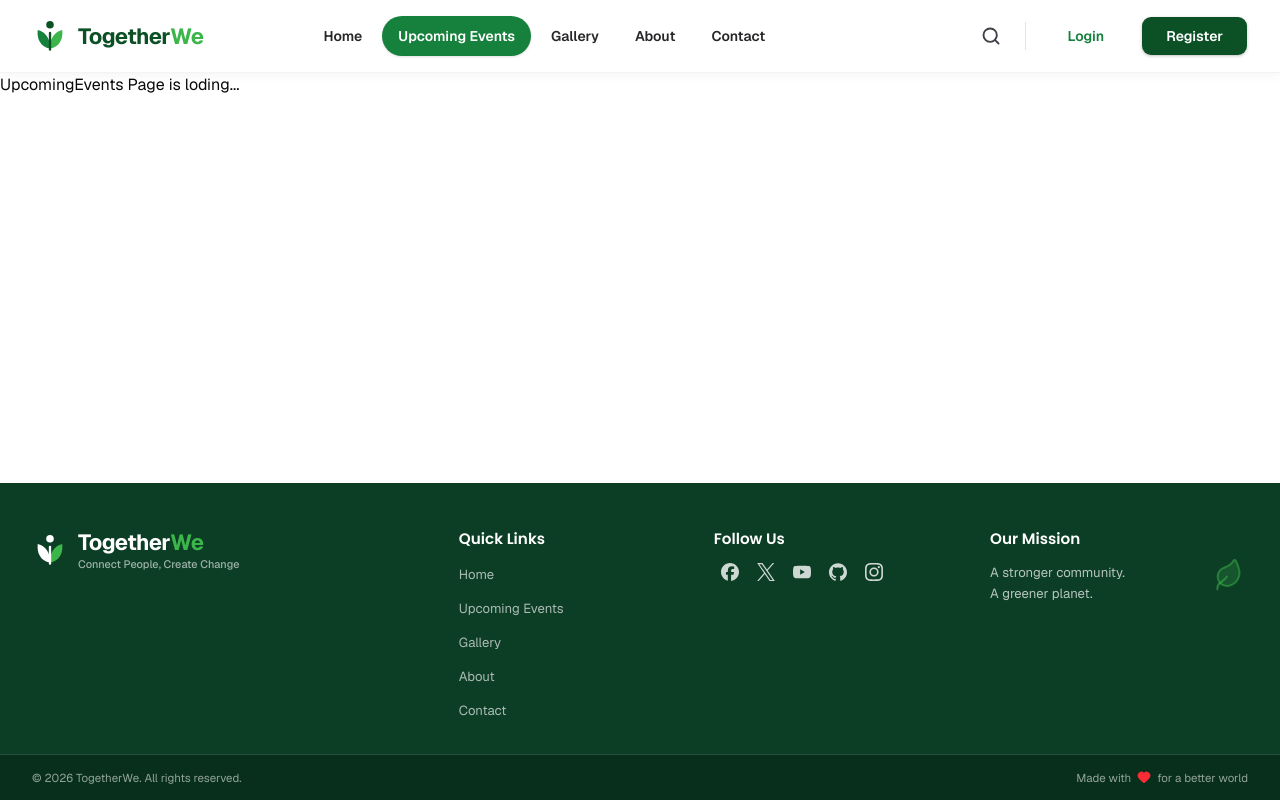
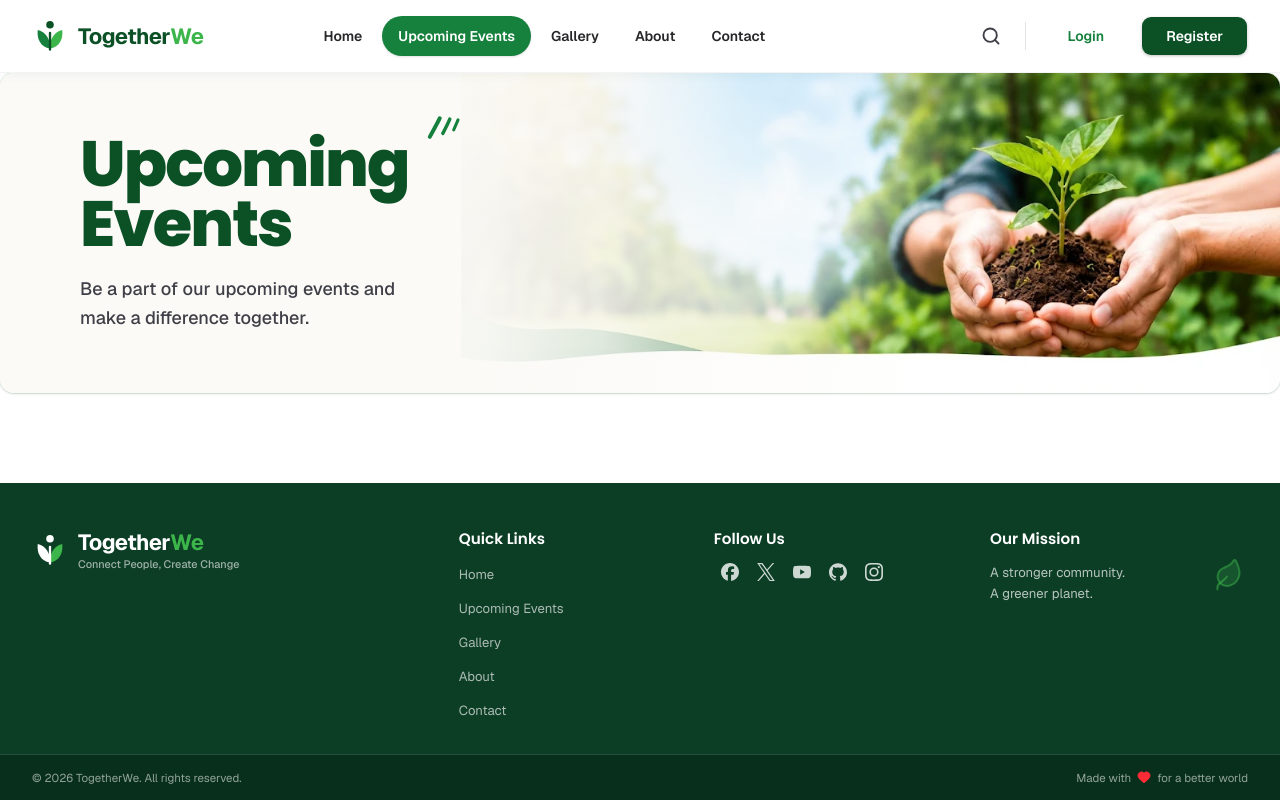
Before and after one commit to Hasan200826/togetherwe, a Next.js app: page /upcoming-events in a window 1280 px wide. Built offline with nearby package versions, Linux system fonts and the light colour scheme.

Commit message:
creat upcoming-events-hero

```diff
--- a/src/app/upcoming-events/page.tsx
+++ b/src/app/upcoming-events/page.tsx
@@ -1,11 +1,17 @@
-import React from 'react';
+import type { Metadata } from "next"
 
-const UpcomingEventsPage = () => {
+import { UpcomingEventsHero } from "@/components/upcoming-events-hero"
+
+export const metadata: Metadata = {
+  title: "Upcoming Events | TogetherWe",
+  description:
+    "Be a part of our upcoming community events and make a difference together.",
+}
+
+export default function UpcomingEventsPage() {
   return (
-    <div>
-      UpcomingEvents Page is loding...
-    </div>
-  );
-};
-
-export default UpcomingEventsPage;
+    <main className="flex flex-1 flex-col bg-white">
+      <UpcomingEventsHero />
+    </main>
+  )
+}
--- a/src/components/community-gallery-section.tsx
+++ b/src/components/community-gallery-section.tsx
@@ -1,8 +1,14 @@
-'use client'
+"use client";
 import Image from "next/image";
 import { Mail, Leaf } from "lucide-react";
 
-import { Card, CardContent, CardFooter, CardHeader, CardTitle } from "@/components/ui/card";
+import {
+  Card,
+  CardContent,
+  CardFooter,
+  CardHeader,
+  CardTitle,
+} from "@/components/ui/card";
 import { Input } from "@/components/ui/input";
 import { Button } from "@/components/ui/button";
 import { cn } from "@/lib/utils";
@@ -49,7 +55,6 @@ export function CommunityGallerySection({
       className={cn("bg-[#fdfbf7] px-4 py-8 sm:px-6 lg:px-8", className)}
     >
       <div className="mx-auto w-full max-w-7xl">
-
         {/* Gallery Heading */}
         <div className="mb-6 flex flex-col items-center text-center">
           <div className="flex items-center justify-center gap-3">
@@ -73,7 +78,7 @@ export function CommunityGallerySection({
         </div>
 
         {/* Gallery Images */}
-        <Card className="gap-0 overflow-hidden rounded-2xl border-0 bg-transparent py-0 shadow-none">
+        <Card className="gap-0 overflow-hidden rounded-2xl bg-transparent py-0 shadow-none">
           <CardHeader className="hidden">
             <CardTitle>Community Gallery Images</CardTitle>
           </CardHeader>
@@ -101,14 +106,19 @@ export function CommunityGallerySection({
           {/* Newsletter Section */}
           <CardFooter className="mt-8 p-0">
             <div className="relative flex w-full flex-col items-center justify-between gap-5 overflow-hidden rounded-2xl bg-gradient-to-r from-[#064e2b] via-[#086332] to-[#064e2b] px-5 py-7 text-white sm:px-8 lg:flex-row lg:px-10">
-
               {/* Decorative Leaves */}
               <Leaf className="absolute -bottom-5 -left-3 size-24 rotate-[-35deg] text-green-400/20" />
               <Leaf className="absolute -bottom-7 left-8 size-16 rotate-[-15deg] text-green-400/15" />
 
               {/* Newsletter Content */}
               <div className="relative z-10 flex items-center gap-4">
-                <Mail className="size-10 shrink-0 fill-white text-white sm:size-12" />
+                <div className="flex size-12 shrink-0 items-center justify-center rounded-xl bg-white/15 sm:size-14">
+                  <Mail
+                    className="size-7 text-white sm:size-8"
+                    strokeWidth={2}
+                    aria-hidden="true"
+                  />
+                </div>
 
                 <div>
                   <h3 className="text-lg font-bold sm:text-xl">
@@ -116,7 +126,8 @@ export function CommunityGallerySection({
                   </h3>
 
                   <p className="mt-1 text-xs text-green-100 sm:text-sm">
-                    Get the latest updates about our events and community activities.
+                    Get the latest updates about our events and community
+                    activities.
                   </p>
                 </div>
               </div>
--- /dev/null
+++ b/src/components/upcoming-events-hero.tsx
@@ -0,0 +1,81 @@
+import Image from "next/image"
+
+import { Card } from "@/components/ui/card"
+import upcomingEventsImage from "@/Images/image.png"
+
+function Sparkles({ className }: { className?: string }) {
+  return (
+    <svg viewBox="0 0 46 34" fill="none" aria-hidden="true" className={className}>
+      <path
+        d="M5.5 29.5C10.5 20 14 14.5 17 8"
+        stroke="currentColor"
+        strokeWidth="4.5"
+        strokeLinecap="round"
+      />
+      <path
+        d="M20.5 25.5C24 18.5 26.5 14 28.5 9"
+        stroke="currentColor"
+        strokeWidth="4"
+        strokeLinecap="round"
+      />
+      <path
+        d="M33 21.5C35 17 36.5 13.5 38 10"
+        stroke="currentColor"
+        strokeWidth="3.5"
+        strokeLinecap="round"
+      />
+    </svg>
+  )
+}
+
+export function UpcomingEventsHero() {
+  return (
+    <section aria-labelledby="upcoming-events-title" className="bg-white">
+      <div className="mx-auto w-full max-w-7xl">
+        <Card className="relative isolate gap-0 overflow-hidden bg-[#fbfaf7] py-0 shadow-sm ring-1 ring-brand/10">
+          {/* Photo */}
+          <div className="relative h-48 w-full sm:h-56 lg:absolute lg:inset-y-0 lg:right-0 lg:h-full lg:w-[64%]">
+            <Image
+              src={upcomingEventsImage}
+              alt="Hands holding a young sapling growing in rich soil"
+              fill
+              preload
+              sizes="(min-width: 1280px) 778px, (min-width: 1024px) 64vw, 100vw"
+              className="object-cover object-[62%_45%] lg:object-center"
+            />
+            <div className="absolute inset-0 bg-gradient-to-t from-[#fbfaf7] via-[#fbfaf7]/10 to-transparent lg:hidden" />
+          </div>
+
+          {/* Desktop wash so the copy stays legible over the photo */}
+          <div
+            aria-hidden="true"
+            className="pointer-events-none absolute inset-0 z-1 hidden bg-[linear-gradient(90deg,#fbfaf7_0%,#fbfaf7_28%,rgba(251,250,247,0.97)_38%,rgba(251,250,247,0.86)_47%,rgba(251,250,247,0.45)_60%,rgba(251,250,247,0.08)_72%,rgba(251,250,247,0)_82%)] lg:block"
+          />
+
+          {/* Copy */}
+          <div className="relative z-10 px-6 pt-7 pb-9 sm:px-10 sm:pt-8 sm:pb-10 lg:flex lg:min-h-80 lg:items-center lg:px-16 lg:py-12 xl:px-20">
+            <div className="max-w-[27rem]">
+              <div className="relative w-fit">
+                <Sparkles className="absolute -top-3 -right-8 size-6 text-brand sm:-top-6 sm:-right-11 sm:size-8 lg:-top-7 lg:-right-14 lg:size-10" />
+                <h1
+                  id="upcoming-events-title"
+                  className="font-heading text-[2.6rem] leading-[0.96] font-extrabold tracking-[-0.03em] text-brand-strong sm:text-[3.4rem] lg:text-[4rem] lg:leading-[0.94]"
+                >
+                  Upcoming
+                  <br />
+                  Events
+                </h1>
+              </div>
+
+              <p className="mt-4 max-w-[22rem] text-[0.95rem] leading-relaxed font-medium text-zinc-700 sm:mt-5 sm:text-base lg:mt-5 lg:text-lg">
+                Be a part of our upcoming events and
+                <br className="hidden sm:block" />
+                make a difference together.
+              </p>
+            </div>
+          </div>
+        </Card>
+      </div>
+    </section>
+  )
+}
```
